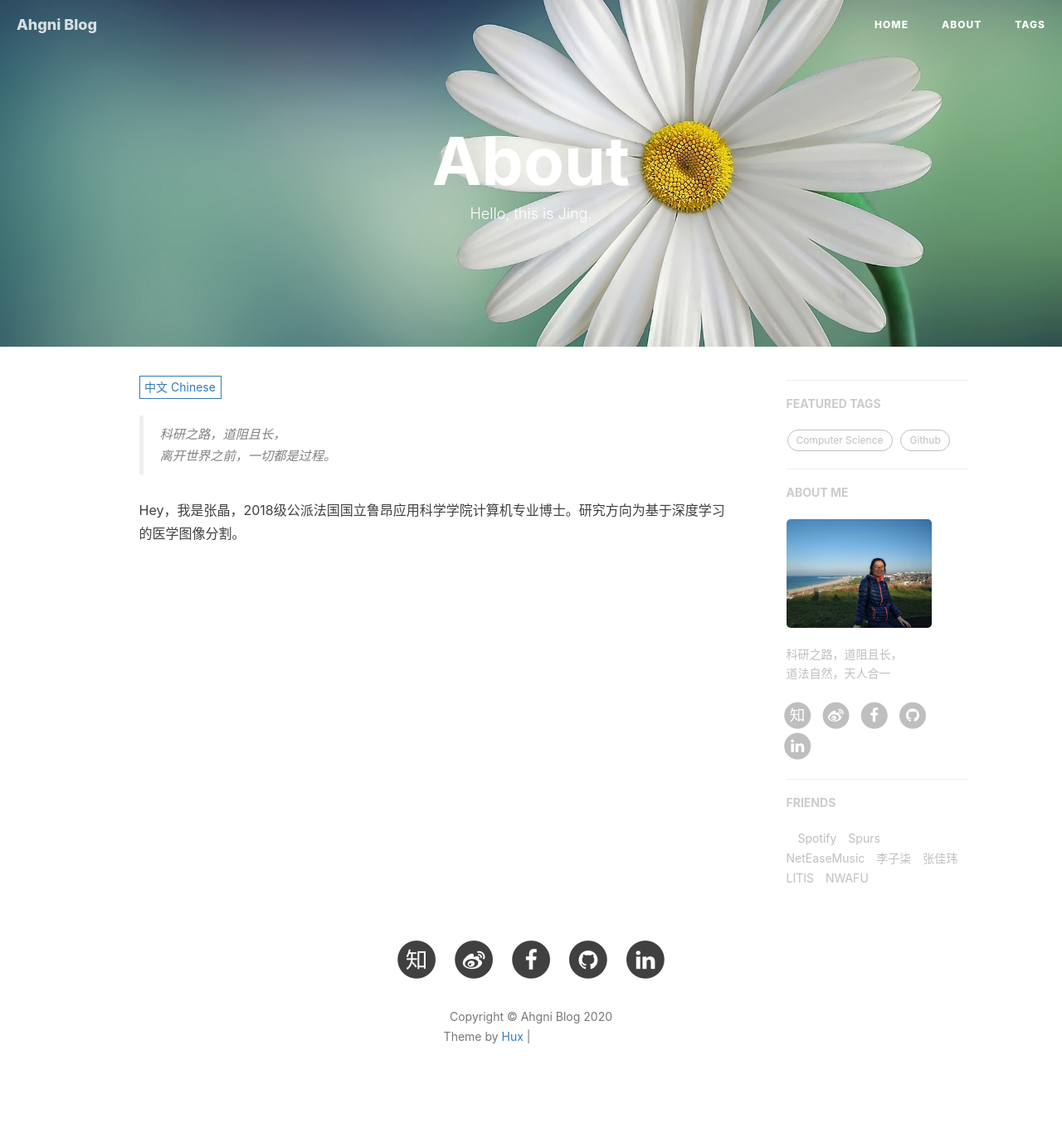
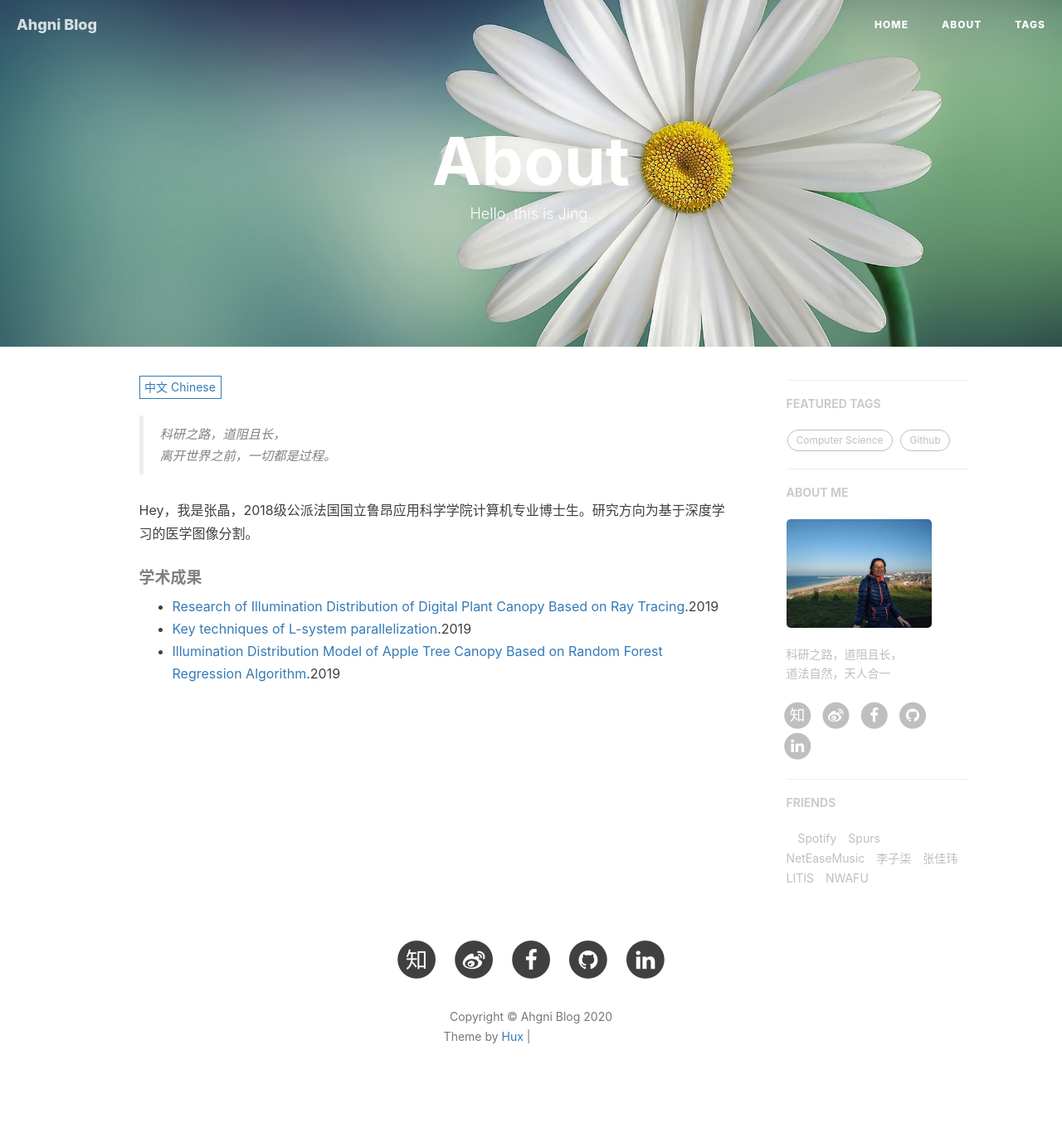
Before and after one commit to jizhang02/jizhang02.github.io, a Jekyll site: the page built from about.html, in a window 1280 px wide. Shown: the whole page at 83% size. Built offline with Jekyll 4.4.1, drawn with Linux system fonts in a browser that asks for light colours; nearby versions of some CDN libraries; comment, search, counter and statistics services are not loaded; grey boxes are pictures that could not be loaded.

Commit message:
Update zh.md

```diff
--- a/_includes/about/zh.md
+++ b/_includes/about/zh.md
@@ -1,4 +1,10 @@
 > 科研之路，道阻且长，
 > 离开世界之前，一切都是过程。
 
-Hey，我是张晶，2018级公派法国国立鲁昂应用科学学院计算机专业博士。研究方向为基于深度学习的医学图像分割。
+Hey，我是张晶，2018级公派法国国立鲁昂应用科学学院计算机专业博士生。研究方向为基于深度学习的医学图像分割。
+
+##### 学术成果
+
+- [Research of Illumination Distribution of Digital Plant Canopy Based on Ray Tracing](http://gb.oversea.cnki.net/KCMS/detail/detail.aspx?filename=NJYJ201901006&dbcode=CJFD&dbname=CJFDTEMP).2019
+- [Key techniques of L-system parallelization](http://new.gb.oversea.cnki.net/KCMS/detail/detail.aspx?dbcode=CJFQ&dbname=CJFDLAST2019&filename=SJSJ201905028&v=MTgwMDJmWVpMRzRIOWpNcW85SGJJUjhlWDFMdXhZUzdEaDFUM3FUcldNMUZyQ1VSTE9mWU9kbkZDdm1WNzdJTmk=).2019
+- [Illumination Distribution Model of Apple Tree Canopy Based on Random Forest Regression Algorithm](http://new.gb.oversea.cnki.net/KCMS/detail/detail.aspx?dbcode=CJFQ&dbname=CJFDLAST2019&filename=NYJX201905025&v=MTAzNTMzcVRyV00xRnJDVVJMT2ZZT2RuRkN2bVZML09LelRCZHJHNEg5ak1xbzlIWVlSOGVYMUx1eFlTN0RoMVQ=).2019
```
